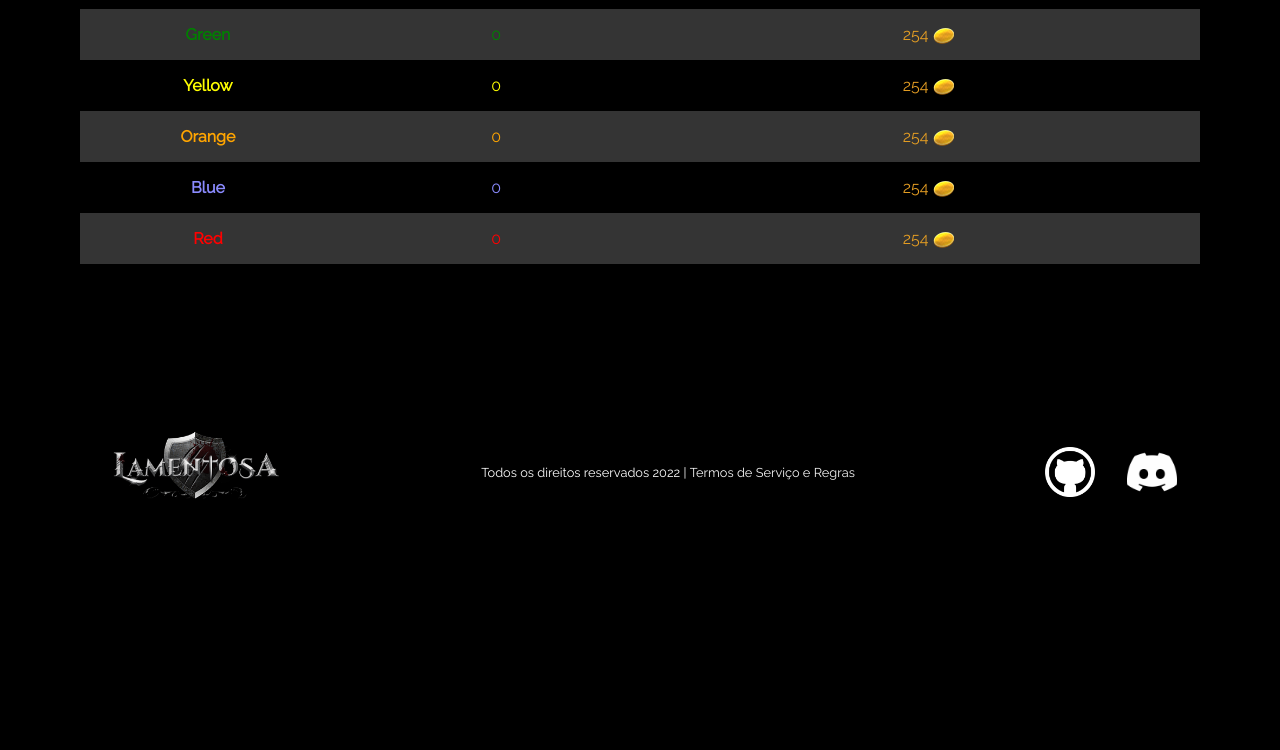
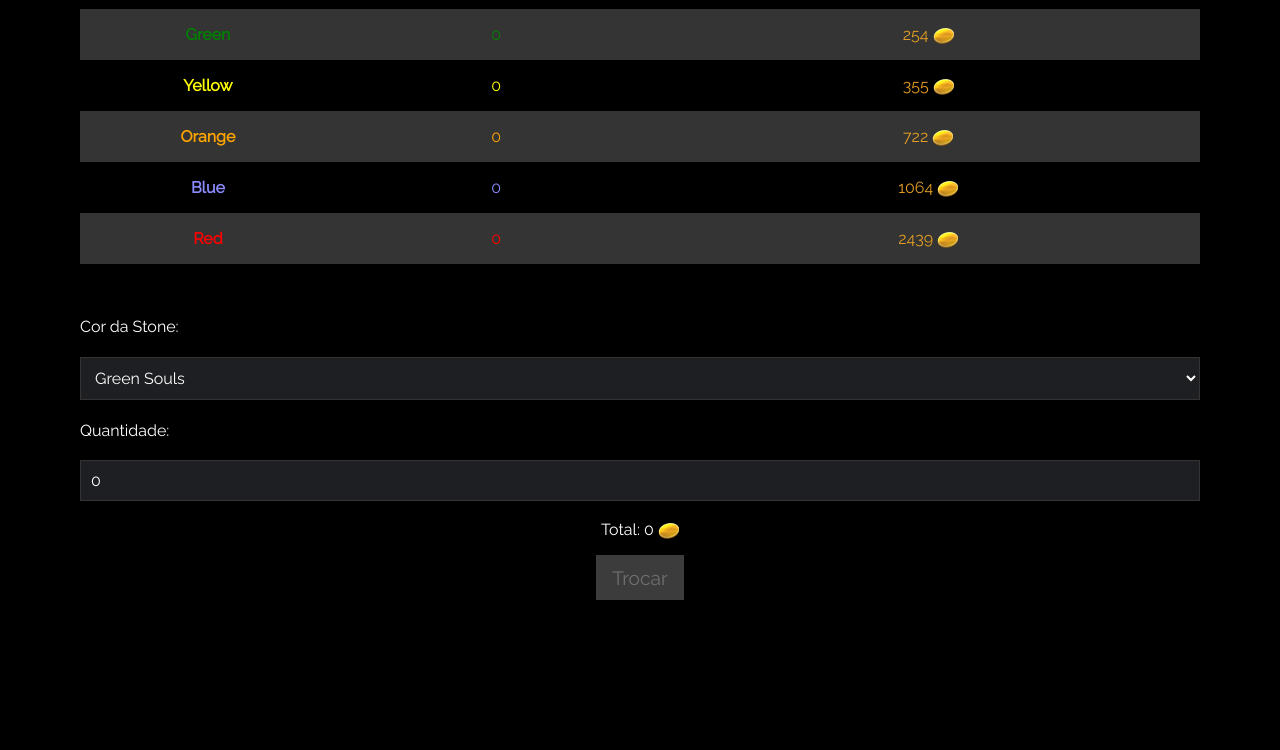
Before and after one commit to charleslana/lamentosa-frontend, a React (Create React App) app: page /exchange-stones in a window 1280 px wide. Shown: the part 776-1526 px from the top of the page. Before the commit the page ends 1344 px from the top, so only its background shows below. Built offline with nearby package versions, Linux system fonts and the light colour scheme.

Commit message:
updated exchange stones page

```diff
--- a/src/modules/exchange-stones/pages/ExchangeStonesPage.tsx
+++ b/src/modules/exchange-stones/pages/ExchangeStonesPage.tsx
@@ -14,10 +14,48 @@ function ExchangeStonesPage() {
   const [goldStoneOrange, setGoldStoneOrange] = useState(0);
   const [goldStoneBlue, setGoldStoneBlue] = useState(0);
   const [goldStoneRed, setGoldStoneRed] = useState(0);
+  const [stone, setStone] = useState('green');
+  const [quantity, setQuantity] = useState(0);
+  const [total, setTotal] = useState(0);
 
   useEffect(() => {
     requestExchangeStone();
   }, []);
+
+  const handleQuantity = (quantity: number, st = stone) => {
+    if (quantity > 200) {
+      setQuantity(200);
+      return;
+    }
+    setQuantity(quantity);
+    switch (st) {
+      case 'green':
+        setTotal(goldStoneGreen * quantity);
+        break;
+      case 'yellow':
+        setTotal(goldStoneYellow * quantity);
+        break;
+      case 'orange':
+        setTotal(goldStoneOrange * quantity);
+        break;
+      case 'blue':
+        setTotal(goldStoneBlue * quantity);
+        break;
+      default:
+        setTotal(goldStoneRed * quantity);
+        break;
+    }
+  };
+
+  const handleStone = (stone: string) => {
+    setStone(stone);
+    handleQuantity(quantity, stone);
+  };
+
+  const handleSubmit = (event: React.FormEvent<HTMLFormElement>) => {
+    event.preventDefault();
+    alert(stone + '\n' + quantity);
+  };
 
   const requestExchangeStone = () => {
     setStoneGreen(0);
@@ -26,10 +64,10 @@ function ExchangeStonesPage() {
     setStoneBlue(0);
     setStoneRed(0);
     setGoldStoneGreen(254);
-    setGoldStoneYellow(254);
-    setGoldStoneOrange(254);
-    setGoldStoneBlue(254);
-    setGoldStoneRed(254);
+    setGoldStoneYellow(355);
+    setGoldStoneOrange(722);
+    setGoldStoneBlue(1064);
+    setGoldStoneRed(2439);
   };
 
   return (
@@ -96,6 +134,35 @@ function ExchangeStonesPage() {
             </tbody>
           </table>
         </div>
+        <form onSubmit={handleSubmit}>
+          <label>Cor da Stone:</label>
+          <select value={stone} onChange={e => handleStone(e.target.value)}>
+            <option value='green'>Green Souls</option>
+            <option value='yellow'>Yellow Souls</option>
+            <option value='orange'>Orange Souls</option>
+            <option value='blue'>Blue Souls</option>
+            <option value='red'>Red Souls</option>
+          </select>
+          <label>Quantidade:</label>
+          <input
+            type='number'
+            min='0'
+            value={quantity}
+            onChange={e => handleQuantity(+e.target.value)}
+          ></input>
+          <br />
+          <br />
+          <div className='text-center'>
+            Total: {total}&nbsp;<div className='icon-gold'></div>
+          </div>
+          <button
+            className='m-auto'
+            type='submit'
+            disabled={!stone || !quantity}
+          >
+            Trocar
+          </button>
+        </form>
       </main>
       <Footer />
     </>
```
